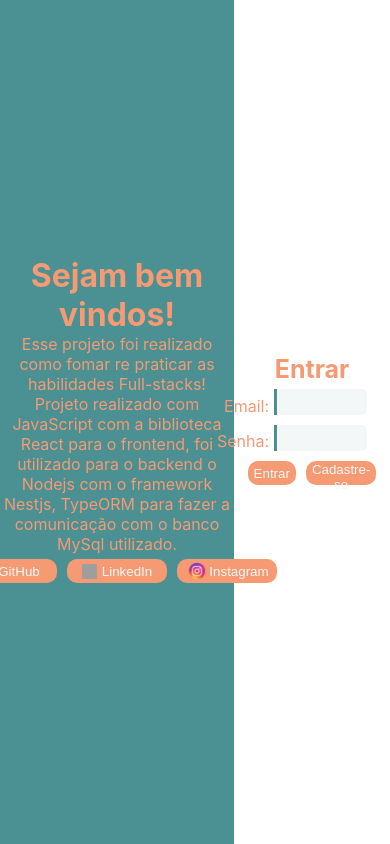
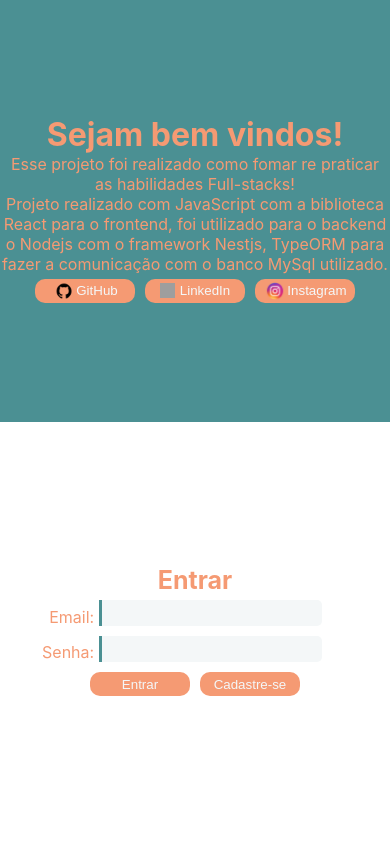
Before and after one commit to MylennaAlcantara/CRUD_Carros, a React (Create React App) app: page / in a window 390 px wide. Built offline with nearby package versions, Linux system fonts and the light colour scheme; grey boxes are pictures that could not be loaded.

Commit message:
ajustes responsividade

```diff
--- a/src/App.css
+++ b/src/App.css
@@ -49,6 +49,38 @@
 
 @media(max-width: 480px){
   .table{
+    margin-top: 15px;
     width: 90%;
+    height: 60%;
+    text-align: center;
+    overflow:hidden;
+    border-collapse:collapse;
+    border: 1px solid grey;
+    border-radius: 15px;
+    background-color: #F4F7F8;
+    overflow: auto;
+  }
+  .table table{
+    width: 100%;
+  }
+  .table table td {
+      border-bottom: 1px solid grey;
+      border-right: 1px solid grey;
+  }
+  .table table th{
+    border-bottom: 1px solid #4B9093;
+  }
+  .table table tbody tr:nth-child(even) {
+    color: #F4F7F8;
+    background-color: #4B9093;
+  }
+  .table table tbody tr:nth-child(odd) {
+    color: #4B9093;
+    background-color: #F4F7F8;
+  }
+  .table table th{
+      color: white;
+      background-color: #F59A73;
+      text-align: center;
   }
 }
--- a/src/App.js
+++ b/src/App.js
@@ -4,16 +4,18 @@ import { Header } from './components/Header/index';
 import { ListaCarros } from './components/Pages/listaCarros';
 import { ListaCategoriasCarro } from './components/Pages/listaCategorias';
 import { Login } from './components/Pages/login';
+import { useEffect } from 'react';
+import { useState } from 'react';
 
 function App() {
-  const token = localStorage.getItem("token");
+  const [visivel, setVisivel] = useState(false);
   return (
     <div className="App">
-        {token != null ? <Header/> :null}
+        {visivel ? <Header/> : null}
         <Routes>
-          <Route Component={Login} path="/"/>
-          <Route Component={ListaCarros} path='/modelos'/>
-          <Route Component={ListaCategoriasCarro} path='/categoriasDeCarros'/>
+          <Route element={<Login setVisivel={setVisivel}/>} path="/"/>
+          <Route element={<ListaCarros setVisivel={setVisivel}/>} path='/modelos'/>
+          <Route element={<ListaCategoriasCarro setVisivel={setVisivel}/>} path='/categoriasDeCarros'/>
         </Routes>
     </div>
   );
--- a/src/components/Pages/listaCarros/index.jsx
+++ b/src/components/Pages/listaCarros/index.jsx
@@ -4,8 +4,9 @@ import { CadastroCarro } from "../../modais/modalCadastro";
 import { Footer } from "../../footer";
 import { Alerta } from "../../alerta";
 import { useNavigate } from "react-router-dom";
+import { Header } from "../../Header";
 
-export const ListaCarros = ()=>{
+export const ListaCarros = ({setVisivel})=>{
     const navigate = useNavigate();
     const [mensagem, setMensagem] = useState(false);
     const [alerta, setAlerta] = useState("");
@@ -101,13 +102,14 @@ export const ListaCarros = ()=>{
             setMensagem(true);
             setAlerta("Usuário não está logado!\n"+"Por favor realizar o Login para continuar!");
             setBotao("Login")
-            localStorage.removeItem("token");
+            localStorage.clear();
         }else{
             setLista(data.list);
         }
     }
     useEffect(()=>{
         FetchCarros();
+        setVisivel(true);
     },[])
 
     function funcaoBotao(){
--- a/src/components/Pages/listaCategorias/index.jsx
+++ b/src/components/Pages/listaCategorias/index.jsx
@@ -4,8 +4,9 @@ import { CadastroCategoria } from "../../modais/modalCadastroCategoria";
 import { useNavigate } from "react-router-dom";
 import { Footer } from "../../footer";
 import { Alerta } from "../../alerta";
+import { Header } from "../../Header";
 
-export const ListaCategoriasCarro = ()=>{
+export const ListaCategoriasCarro = ({setVisivel})=>{
     const navigate = useNavigate();
     const [mensagem, setMensagem] = useState(false);
     const [alerta, setAlerta] = useState("");
@@ -88,13 +89,14 @@ export const ListaCategoriasCarro = ()=>{
             setMensagem(true);
             setAlerta("Usuário não está logado!" + "\nPor favor realize o login para continuar!");
             setBotao("Login");
-            localStorage.removeItem("token");
+            localStorage.clear();
         }else{
             setLista(data);
         }
     }
     useEffect(()=>{
         FetchCarros();
+        setVisivel(true);
     },[])
 
     function funcaoBotao (){
--- a/src/components/Pages/login/index.jsx
+++ b/src/components/Pages/login/index.jsx
@@ -2,7 +2,7 @@ import React, { useEffect, useState } from "react";
 import * as L from "./login";
 import { useNavigate } from "react-router-dom";
 
-export const Login =() =>{
+export const Login =({ setVisivel}) =>{
     const [mensagem, setMensagem] = useState(false);
     const navigate = useNavigate();
     const [cadastro, setCadastro] = useState(false);
@@ -17,6 +17,7 @@ export const Login =() =>{
     });
 
     useEffect(()=>{
+        setVisivel(false);
         localStorage.clear();
     },[]);
     async function login (){
@@ -46,12 +47,16 @@ export const Login =() =>{
     }
 
     async function cadastrar(){
-        fetch("http://10.0.1.107:8080/usuario/cadastrar", {
+        fetch("https://api-crud-carro.onrender.com/usuario/cadastro", {
             method: "POST",
             headers:{
                 'Content-Type': 'application/json',
             },
-            body: JSON.stringify(dadosCadastro),
+            body: JSON.stringify({
+                nome: dadosCadastro.nome,
+                email: dadosCadastro.email,
+                senha: dadosCadastro.senha
+            }),
         })
         .then((resp)=>{
             if(resp.status === 201){
--- a/src/components/Pages/login/login.jsx
+++ b/src/components/Pages/login/login.jsx
@@ -5,6 +5,9 @@ export const Container = styled.div`
     width: 100%;
     display: flex;
     align-items: center;
+    @media(max-width: 460px){
+        flex-direction: column;
+    }
 `
 
 export const Mensagem = styled.div`
@@ -43,6 +46,9 @@ export const Mensagem = styled.div`
         cursor: pointer;
         background-color: #F4F7F8;
         border: 1px solid #F59A73;
+    }
+    @media(max-width: 460px){
+        width: 100%;
     }
 `
 
@@ -124,4 +130,11 @@ export const Login = styled.div`
         from { opacity: 1 }
         to   { opacity: 0 }
     }
+    @media(max-width: 460px){
+        width: 100%;
+        .mensagem{
+            top:60%;
+            width: 80%;
+        }
+    }
 `
--- a/src/components/alerta/alerta.jsx
+++ b/src/components/alerta/alerta.jsx
@@ -21,4 +21,7 @@ export const Mensagem = styled.div`
     height: 20%;
     width: 25%;
     border-radius: 10px;
+    @media(max-width: 460px){
+        width: 90%;
+    }
 `
--- a/src/components/footer/index.jsx
+++ b/src/components/footer/index.jsx
@@ -9,7 +9,7 @@ export const Footer = () => {
                 <a href='https://www.linkedin.com/in/mylenna-alcantara-6a239617b'><button><img src="/images/linkedin.png" style={{height: "15px", width: "15px", marginRight: "5px"}}/>LinkedIn</button></a>
                 <a href='https://instagram.com/mylenna.alcantara?igshid=MzNlNGNkZWQ4Mg=='><button><img src="/images/insta.png" style={{height: "20px", width: "20px"}}/>Instagram</button></a>
             </div>
-            <p>@Mylenna | @2023</p>
+            <p>by Mylenna Alcantara | @2023</p>
         </F.container>
     );
 }
--- a/src/components/modais/modalCadastro/modalCadastro.jsx
+++ b/src/components/modais/modalCadastro/modalCadastro.jsx
@@ -66,6 +66,16 @@ export const Container = styled.div`
             background-color: #F4F7F8;
         }
     }
+    @media(max-width: 460px){
+        width: 90%;
+        select,
+        input{
+            width: 95%;
+        }
+        div{
+            align-items: end;
+        }
+    }
 `
 
 export const Modal = styled.div`
--- a/src/components/modais/modalCadastroCategoria/modalCadastro.jsx
+++ b/src/components/modais/modalCadastroCategoria/modalCadastro.jsx
@@ -66,6 +66,16 @@ export const Container = styled.div`
             background-color: #F4F7F8;
         }
     }
+    @media(max-width: 460px){
+        width: 90%;
+        select,
+        input{
+            width: 95%;
+        }
+        div{
+            align-items: end;
+        }
+    }
 `
 
 export const Modal = styled.div`
```
